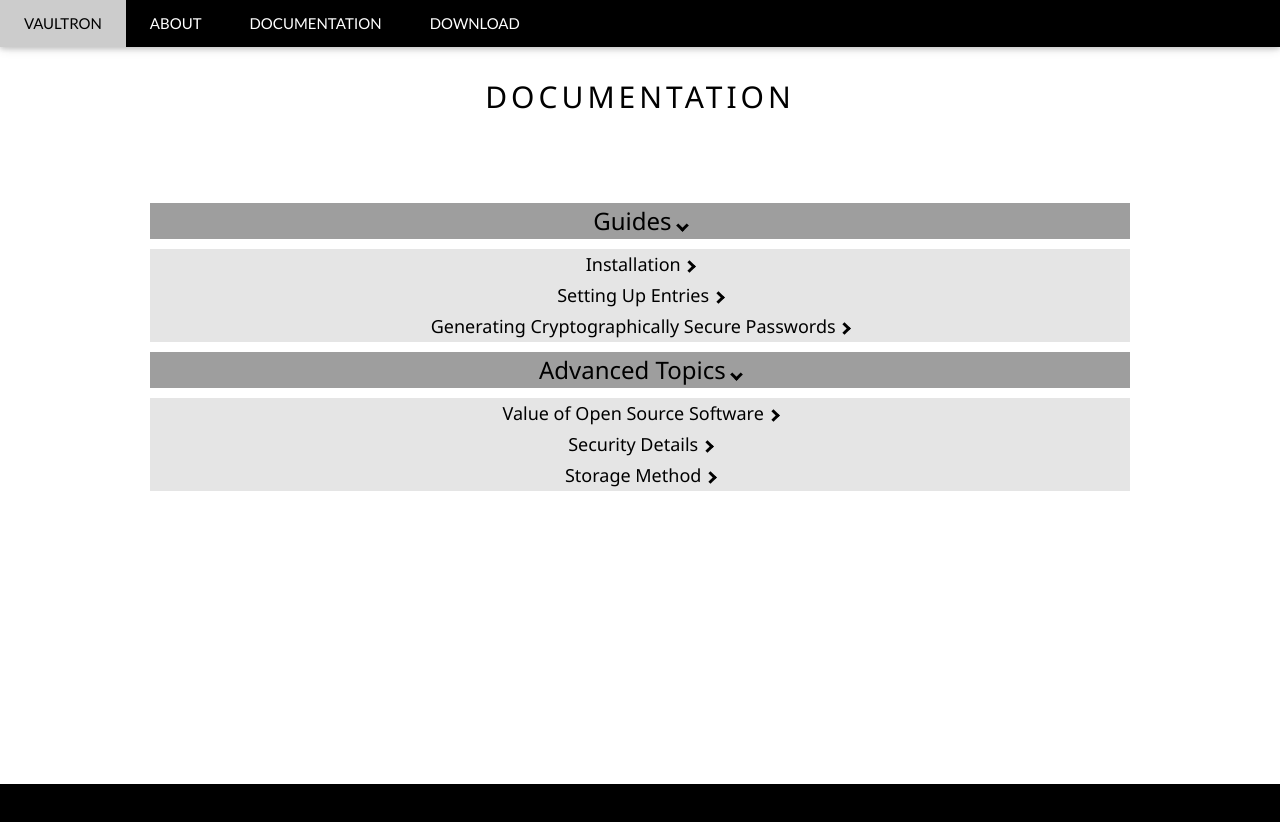
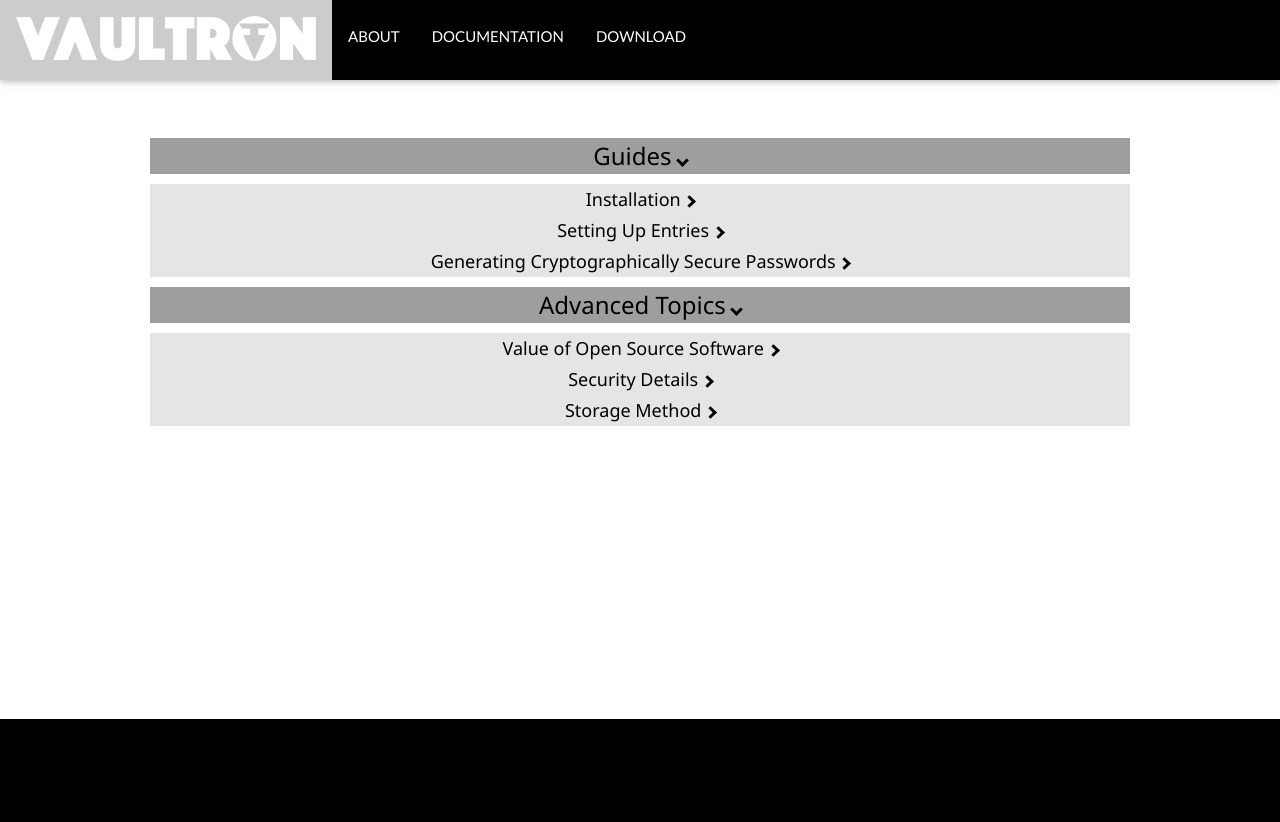
Before and after one commit to vaultron/vaultron.github.io, a plain HTML site: page docs.html in a window 1280 px wide. Drawn offline with nearby package versions, Linux system fonts and the light colour scheme.

Commit message:
fixed menu bar on all pages

```diff
--- a/docs.html
+++ b/docs.html
@@ -18,6 +18,12 @@
 <!-- CUSTOM PAGE STYLES -->
 <style>
 body {font-family: "Lato", sans-serif}
+
+.button-sizing{
+    height: 80px;
+    line-height: 40px;
+    text-align: center;
+}
 
 .sections{
   display: block;
@@ -91,10 +97,12 @@ i.arrow {
 <!-- Navbar -->
 <div class="w3-top">
   <div class="w3-bar w3-black w3-card">
-    <a href="index.html" class="w3-bar-item w3-button w3-padding-large">VAULTRON</a>
-    <a href="about.html" class="w3-bar-item w3-button w3-padding-large w3-hide-small">ABOUT</a>
-    <a href="docs.html" class="w3-bar-item w3-button w3-padding-large w3-hide-small">DOCUMENTATION</a>
-    <a href="https://github.com/vaultron/vaultron" class="w3-bar-item w3-button w3-padding-large w3-hide-small">DOWNLOAD</a>
+    <a href="index.html" class="w3-bar-item w3-button w3-padding-16 button-sizing">
+        <img width="300px" src="image/VT_logo_3_white.png">
+    </a>
+    <a href="about.html" class="w3-bar-item w3-button w3-padding-16 button-sizing">ABOUT</a>
+    <a href="docs.html" class="w3-bar-item w3-button w3-padding-16 button-sizing">DOCUMENTATION</a>
+    <a href="https://github.com/vaultron/vaultron" class="w3-bar-item w3-button w3-padding-16 button-sizing">DOWNLOAD</a>
   </div>
 </div>
 
@@ -106,7 +114,7 @@ i.arrow {
 
   <!-- The About Section -->
   <div class="w3-container w3-content w3-center w3-padding-64 " style="max-width:800px" id="about">
-    <h2 class="w3-wide">DOCUMENTATION</h2>
+    <!--<h2 class="w3-wide">DOCUMENTATION</h2>-->
   </div>
 
 
```
Also changed, not shown: about.html (+11 -4 lines).
